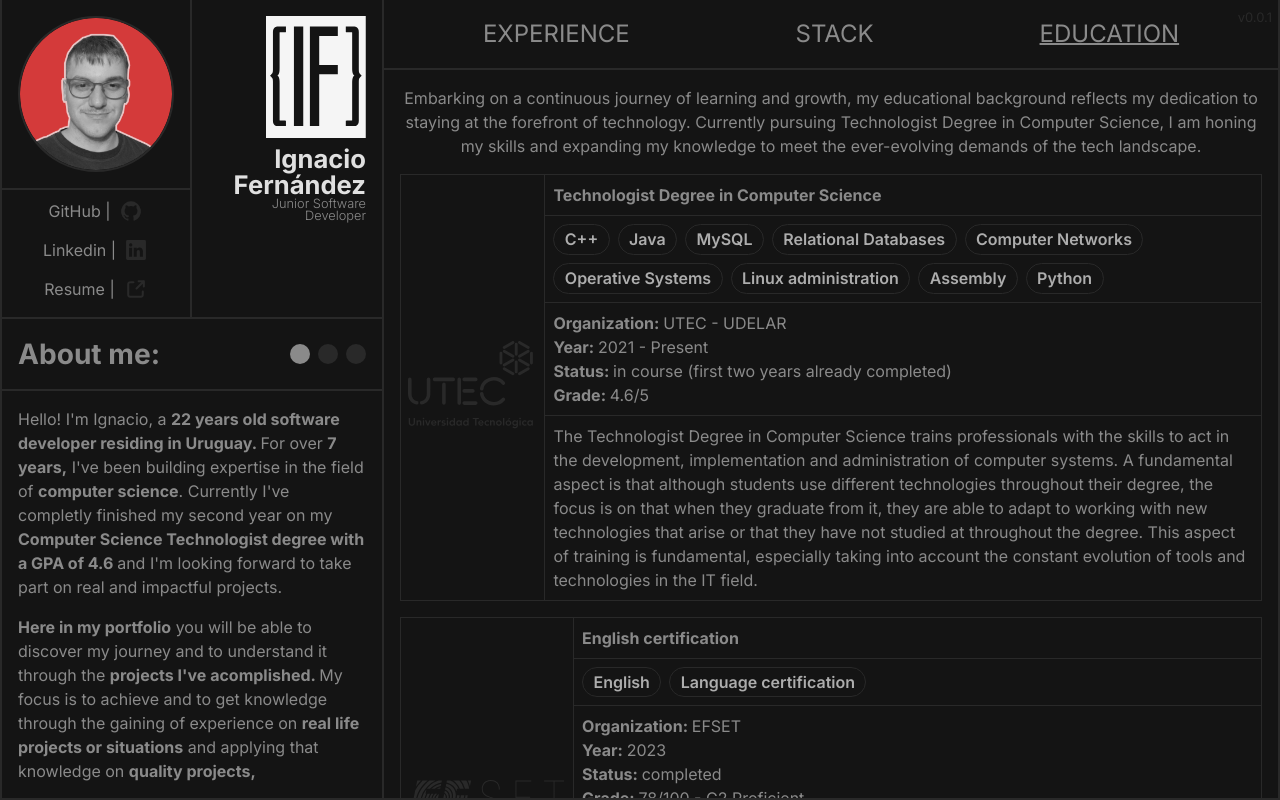
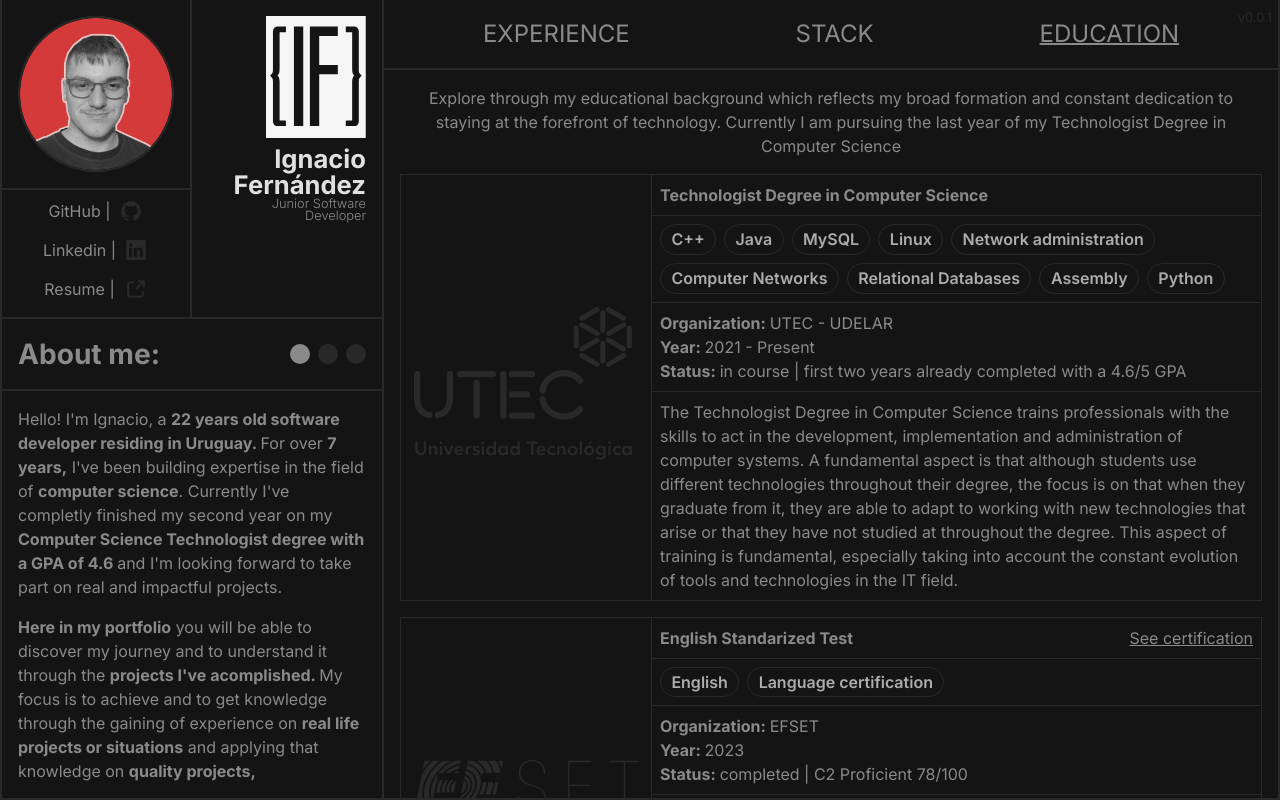
Before and after one commit to ignfer/portfolio, a React (Vite) app: page / in a window 1280 px wide. Both pictures are taken after a click on the item "EDUCATION". Built offline with nearby package versions, Linux system fonts and the light colour scheme.

Commit message:
Upload
- progress made on the education cards
- added the salesforce bootcamp experience
- added hover effect and fixed image size for the education card component

```diff
--- a/src/components/AboutMeContent/AboutMeContent.jsx
+++ b/src/components/AboutMeContent/AboutMeContent.jsx
@@ -6,7 +6,7 @@ export default function AboutMeContent({tabIndex}){
     'people' : [{
       'name' : 'Diego Villalba',
       'position' : 'System Developer at CargoNet',
-      'description' : 'After working together on various projects it is with great confidence that I recommend Ignacio as a standout software developer. He exhibits a genuine passion for their craft and he is  on continuous pursuit of learning from peers. I highly endorse Ignacio as a valuable team member.',
+      'description' : 'After working together on various projects, it is with great confidence that I recommend Ignacio as a standout software developer. He exhibits a genuine passion for his craft and is on a continuous pursuit of learning from peers. I\'ve felt completely confident delegating tasks to him, given his independence. Additionally, his positive attitude, coupled with a strong work ethic, makes him an asset to any project as a valuable team member.',
       'site' : 'https://www.linkedin.com/in/diego-villalba-9426321b8/'
       },{
       'name' : 'Alexis Velázquez',
--- a/src/components/Education/Education.jsx
+++ b/src/components/Education/Education.jsx
@@ -10,51 +10,65 @@ export default function Education(){
         'organization':'UTEC - UDELAR',
         'imagepath':'./assets/svgs/utec.svg',
         'site':'https://utec.edu.uy/en/education/undergraduate-study/technologist-degree-in-computer-science/',
-        'status':'in course (first two years already completed)',
-        'gpa':'4.6/5',
+        'status':'in course | first two years already completed with a 4.6/5 GPA',
         'year':'2021 - Present',
         'skill':[
           'C++',
           'Java',
           'MySQL',
+          'Linux',
+          'Network administration',
+          'Computer Networks',
           'Relational Databases',
-          'Computer Networks',
-          'Operative Systems',
-          'Linux administration',
           'Assembly',
           'Python',
         ]
       },{
-        'title':'English certification',
+        'title':'English Standarized Test',
         'description':'The EF Standard English Test is a standardized test of the English language designed for non-native English speakers. It is the product of EF Education First, a global language training company, and a team of language assessment experts including Lyle Bachman, Mari Pearlman, and Ric Luecht. EF compares the EFSET\'s accuracy to the most widely used high stakes standardized English tests: TOEFL, IELTS, and Cambridge International Examinations.',
         'organization':'EFSET',
         'imagepath':'./assets/svgs/efset.svg',
         'site':'https://www.efset.org/',
-        'status':'completed',
-        'gpa':'78/100 - C2 Proficient',
+        'status':'completed | C2 Proficient 78/100',
         'year':'2023',
         'skill':[
           'English',
           'Language certification',
-        ]
+        ],
+        'certification':'https://efset.org/cert/vdK9m4'
+      },{
+        'title':'Become a Salesforce Developer',
+        'description':'The bootcamp consisted of an 8-week training course through Trailhead. Additionally, we had biweekly reviews with a project manager who guided us through the learning content. At the end of the bootcamp, we were challenged to develop a system capable of handling legal advisors and clients retrieved from a REST API on Heroku. The successful completion of that project earned me the certification for completing the bootcamp.',
+        'organization':'Altimetrik Uruguay',
+        'imagepath':'./assets/svgs/altimetrik.svg',
+        'site':'https://www.linkedin.com/posts/altimetrikuy_salesforce-bootcamp-2023-activity-7105190139928154112-UsNM?utm_source=share&utm_medium=member_desktop',
+        'status':'completed',
+        'year':'2023',
+        'skill':[
+          'Salesforce',
+          'Apex',
+          'Lightning web components',
+          'REST',
+          'Unit Testing'
+        ],
+        'certification':'https://www.linkedin.com/in/ignaciofern%C3%A1ndez/overlay/1704245978475/single-media-viewer/?profileId=ACoAAClJnbEBH4QPy9OzpMPGilPUGiKgzuhV-aI'
       },{
         'title':'Technological Middle Education',
-        'description':'The course empowers graduates with a diverse skill set for success in technology. They gain expertise in development, technical support, consultation, and installation of software, and the analysis and implementation of IT solutions. The program covers network installation, configuration of operating systems, and integration into larger development teams. Graduates excel in executing IT tasks, applying project methodologies, and contributing to interdisciplinary teams. Additionally, they acquire skills in designing and maintaining database systems, identifying security risks, and creating static web pages. This program provides a solid foundation for a dynamic and successful career in technology.',
+        'description':'The course empowers graduates with a diverse skill set for success in technology. They gain expertise in development, technical support and consultation, The program covers network installation, configuration of operating systems, and integration into larger development teams. Graduates excel in executing IT tasks, applying project methodologies, and contributing to interdisciplinary teams. This program provides a solid foundation for a dynamic and successful career in technology.',
         'organization':'ANEP - UTU',
         'imagepath':'./assets/svgs/anep.svg',
         'site':'https://www.utu.edu.uy/educacion-media-tecnologica-informatica-enfasis-desarrollo-y-soporte-desarrollo-web-videojuegos',
         'status':'completed',
-        'gpa':'11/12',
         'year':'2017 - 2019',
         'skill':[
           'Java',
           'MySQL',
           'Relational Databases',
           'Visual Basics',
-          'Arduino integration',
+          'Arduino',
           'Computer Networks',
           'Operative Systems',
-          'Linux administration',
+          'Linux',
           'PC Maintenance'
         ]
       }
@@ -64,10 +78,8 @@ export default function Education(){
     <>
       <div className='education'>
         <p>
-          Embarking on a continuous journey of learning and growth, my educational background
-          reflects my dedication to staying at the forefront of technology.
-          Currently pursuing Technologist Degree in Computer Science, I am honing my skills and expanding
-          my knowledge to meet the ever-evolving demands of the tech landscape.
+          Explore through my educational background which reflects my broad formation and constant dedication to staying
+          at the forefront of technology. Currently I am pursuing the last year of my Technologist Degree in Computer Science
         </p>
         {educationJSON.course.map((course,index) => {
           return(<EducationCard key={index} course={course}/>);
--- a/src/components/EducationCard/EducationCard.css
+++ b/src/components/EducationCard/EducationCard.css
@@ -14,12 +14,14 @@
   flex-direction: row;
 
   text-align: left;
-
-  cursor: pointer;
 }
 
 .education-card:hover, .education-card:hover > .education-card-content, .education-card:hover > .education-card-content > *{
   border-color: var(--dark-color-5);
+}
+
+.education-card:hover > .education-card-image-container > img{
+  filter: brightness(150%);
 }
 
 .education-card-image-container{
@@ -33,10 +35,14 @@
   overflow: hidden;
 
   max-width: 250px;
+  min-width: 250px;
+
+  cursor: pointer;
 }
 
 .education-card-image-container > img{
   width: 90%;
+  transition: all 0.2s;
 }
 
 .education-card-content{
@@ -62,6 +68,13 @@
   padding: 0.5rem;
 
   transition: inherit;
+
+  display: flex;
+  justify-content: space-between;
+}
+
+.education-card-title > a {
+  color: var(--dark-color-2);
 }
 
 .education-card-badges{
--- a/src/components/EducationCard/EducationCard.jsx
+++ b/src/components/EducationCard/EducationCard.jsx
@@ -9,13 +9,16 @@ export default function EducationCard({course}){
 
   return(
     <>
-      <div className='education-card' onClick={redirect}>
-        <div className='education-card-image-container'>
+      <div className='education-card'>
+        <div className='education-card-image-container' onClick={redirect}>
           <img src={course.imagepath}></img>
         </div>
 
         <div className='education-card-content'>
-          <div className='education-card-title'><strong>{course.title}</strong></div>
+          <div className='education-card-title'>
+            <strong>{course.title} </strong>
+            {course.certification !== undefined ? (<a href={course.certification}>See certification</a>) : null}
+          </div>
 
           <div className='education-card-badges'>
             {course.skill.map((skill,index) => {
@@ -28,7 +31,6 @@ export default function EducationCard({course}){
               <strong>Organization: </strong>{course.organization}<br></br>
               <strong>Year: </strong>{course.year}<br></br>
               <strong>Status: </strong>{course.status}<br></br>
-              <strong>Grade: </strong>{course.gpa}<br></br>
             </p>
           </div>
 
```
Also changed, not shown: public/assets/svgs/altimetrik.svg (added).
